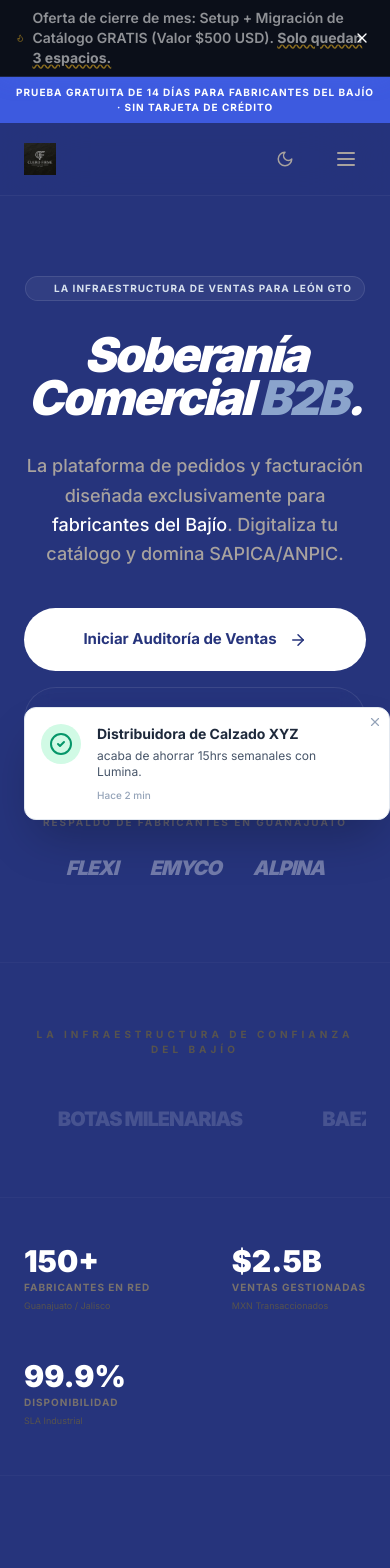
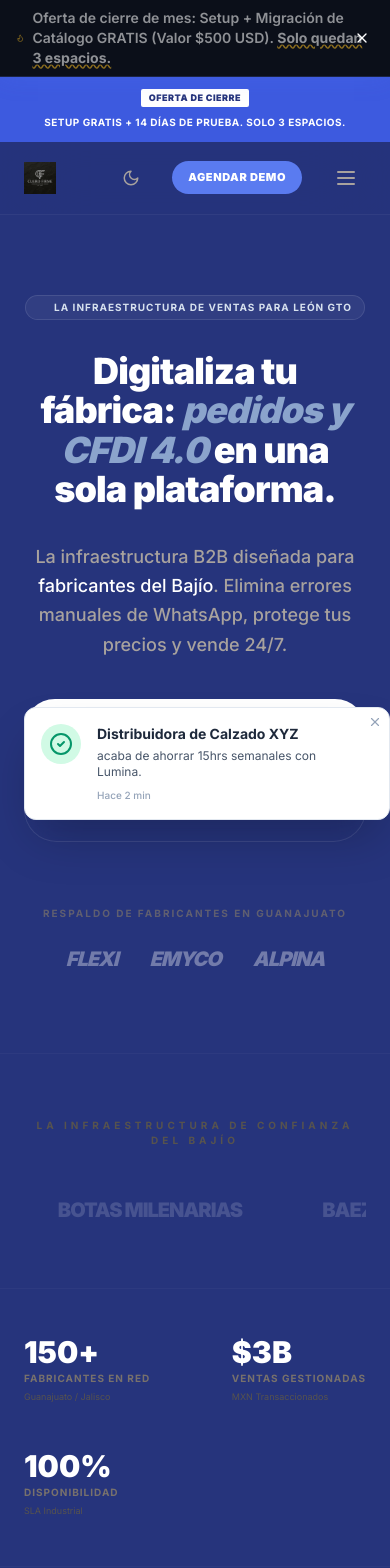
Before and after one commit to Diegolin1/landing, a Next.js app: page / in a window 390 px wide. Shown: the top 1568 px of the page. Built offline with nearby package versions, Linux system fonts and the light colour scheme.

Commit message:
Landing cambio 30/03:

```diff
--- a/src/components/LuminaRefactored.tsx
+++ b/src/components/LuminaRefactored.tsx
@@ -34,7 +34,28 @@
   Sun,
   Moon
 } from "lucide-react";
-import { motion, AnimatePresence } from "framer-motion";
+import { motion, AnimatePresence, useInView, useMotionValue, useTransform, animate } from "framer-motion";
+
+const AnimatedCounter = ({ endValue, prefix = "", suffix = "" }: { endValue: number, prefix?: string, suffix?: string }) => {
+  const count = useMotionValue(0);
+  const rounded = useTransform(count, Math.round);
+  const ref = React.useRef(null);
+  const isInView = useInView(ref, { once: true, margin: "-100px" });
+
+  useEffect(() => {
+    if (isInView) {
+      setTimeout(() => {
+        animate(count, endValue, { duration: 2.5, ease: "easeOut" });
+      }, 300);
+    }
+  }, [count, endValue, isInView]);
+
+  return (
+    <span ref={ref} className="inline-flex">
+      {prefix}<motion.span>{rounded}</motion.span>{suffix}
+    </span>
+  );
+};
 
 const LuminaRefactored = () => {
   const [isMenuOpen, setIsMenuOpen] = useState(false);
@@ -156,10 +177,11 @@
   return (
     <>
       <div className="bg-brand-900 text-stone-300 font-sans antialiased scroll-smooth transition-colors duration-500 overflow-x-hidden">
-        {/* Top Announcement Bar - LinkedIn Style */}
-        <div className="bg-brand-600 px-4 py-2 text-center text-[10px] md:text-xs font-bold tracking-[0.1em] text-white uppercase overflow-hidden relative group cursor-pointer">
+        {/* Top Announcement Bar - Unified Promo */}
+        <div className="bg-brand-600 px-4 py-3 text-center text-[10px] md:text-xs font-bold tracking-[0.05em] text-white uppercase overflow-hidden relative group cursor-pointer flex flex-col sm:flex-row items-center justify-center gap-2">
           <div className="absolute inset-0 bg-gradient-to-r from-transparent via-white/20 to-transparent -translate-x-full group-hover:translate-x-full transition-transform duration-1000"></div>
-          Prueba Gratuita de 14 días para fabricantes del Bajío · Sin tarjeta de crédito
+          <span className="bg-white text-brand-900 px-2 py-0.5 rounded-sm font-black text-[9px] md:text-[10px]">OFERTA DE CIERRE</span>
+          <span>Setup gratis + 14 días de prueba. Solo 3 espacios.</span>
         </div>
 
         {/* Navbar Premium */}
@@ -195,12 +217,12 @@
                 {isDarkMode ? <Sun size={18} /> : <Moon size={18} />}
               </button>
 
-              <div className="hidden sm:flex items-center gap-6">
+              <div className="flex items-center gap-3 sm:gap-6">
                 <button
                   onClick={() => setIsModalOpen(true)}
-                  className="bg-white text-brand-900 px-6 py-2.5 rounded-full font-bold text-[13px] hover:bg-stone-100 transition-all active:scale-95"
+                  className="bg-brand-500 text-white px-4 sm:px-6 py-2 sm:py-2.5 rounded-full font-black text-[11px] sm:text-[13px] hover:bg-brand-400 hover:shadow-[0_0_20px_rgba(0,132,255,0.4)] transition-all active:scale-95 uppercase tracking-wider"
                 >
-                  Agendar Auditoría
+                  Agendar Demo
                 </button>
               </div>
 
@@ -230,12 +252,14 @@
                 <span className="text-[10px] font-bold tracking-widest text-brand-200 uppercase">La Infraestructura de Ventas para León GTO</span>
               </div>
 
-              <h1 className="text-5xl md:text-7xl lg:text-8xl font-black text-white leading-[0.9] mb-8 tracking-tighter italic">
-                Soberanía <br /> Comercial <span className="text-brand-400">B2B</span>.
+              <h1 className="text-4xl md:text-6xl lg:text-7xl font-black text-white leading-[1.1] mb-8 tracking-tight">
+                Digitaliza tu fábrica: <br className="hidden md:block" />
+                <span className="text-brand-400 italic">pedidos y CFDI 4.0</span> <br className="hidden md:block" />
+                en una sola plataforma.
               </h1>
 
               <p className="text-lg md:text-xl text-stone-400 leading-relaxed mb-10 max-w-xl font-medium">
-                La plataforma de pedidos y facturación diseñada exclusivamente para <span className="text-white">fabricantes del Bajío</span>. Digitaliza tu catálogo y domina SAPICA/ANPIC.
+                La infraestructura B2B diseñada para <span className="text-white">fabricantes del Bajío</span>. Elimina errores manuales de WhatsApp, protege tus precios y vende 24/7.
               </p>
 
               <div className="flex flex-col sm:flex-row gap-4 w-full sm:w-auto">
@@ -307,11 +331,11 @@
                   "Arturo Cuervo", "Botas Milenarias", "Baeza & Estrada", "Grupo Alpina", "Flexi", "Emyco",
                   "Arturo Cuervo", "Botas Milenarias", "Baeza & Estrada", "Grupo Alpina", "Flexi", "Emyco"
                 ].map((name, i) => (
-                  <div key={i} className="flex-shrink-0 flex items-center justify-center grayscale opacity-30 hover:grayscale-0 hover:opacity-100 transition-all duration-700">
-                    <span className="text-xl md:text-2xl font-black tracking-tighter text-white/50 hover:text-white cursor-default select-none uppercase">
+                  <a href="#casos-de-exito" key={i} className="flex-shrink-0 flex items-center justify-center grayscale opacity-30 hover:grayscale-0 hover:opacity-100 transition-all duration-300">
+                    <span className="text-xl md:text-2xl font-black tracking-tighter text-white/50 hover:text-brand-400 cursor-pointer select-none uppercase transition-colors">
                       {name}
                     </span>
-                  </div>
+                  </a>
                 ))}
               </div>
             </div>
@@ -322,12 +346,12 @@
         <section className="bg-brand-900 py-12 px-6 border-b border-white/[0.03]">
           <div className="max-w-7xl mx-auto flex flex-wrap justify-between gap-12">
             {[
-              { val: "150+", label: "Fabricantes en Red", sub: "Guanajuato / Jalisco" },
-              { val: "$2.5B", label: "Ventas Gestionadas", sub: "MXN Transaccionados" },
-              { val: "99.9%", label: "Disponibilidad", sub: "SLA Industrial" },
+              { valComponent: <AnimatedCounter endValue={150} suffix="+" />, label: "Fabricantes en Red", sub: "Guanajuato / Jalisco" },
+              { valComponent: <AnimatedCounter endValue={2.5} prefix="$" suffix="B" />, label: "Ventas Gestionadas", sub: "MXN Transaccionados" },
+              { valComponent: <AnimatedCounter endValue={99.9} suffix="%" />, label: "Disponibilidad", sub: "SLA Industrial" },
             ].map((s, i) => (
               <div key={i} className="flex flex-col gap-1">
-                <span className="text-3xl font-black text-white leading-none">{s.val}</span>
+                <span className="text-3xl font-black text-white leading-none">{s.valComponent}</span>
                 <span className="text-[10px] font-bold tracking-widest text-stone-500 uppercase">{s.label}</span>
                 <span className="text-[9px] text-stone-600">{s.sub}</span>
               </div>
@@ -394,20 +418,25 @@
                   name: "Roberto González",
                   role: "Director de Operaciones",
                   company: "Manufactura de Calzado León",
+                  avatar: "https://i.pravatar.cc/150?img=11",
                   text: "En SAPICA pasábamos de pedidos en papel a errores de captura de 3 días. Con Lumina, el pedido entra directo al almacén mientras el cliente sigue en el stand."
                 },
                 {
                   name: "Elena Vázquez",
                   role: "CEO",
                   company: "Textiles del Bajío",
+                  avatar: "https://i.pravatar.cc/150?img=5",
                   text: "La facturación masiva era nuestro dolor más grande. Recuperamos 20 horas hombre a la semana automatizando el CFDI 4.0 directamente de las compras web."
                 }
               ].map((t, i) => (
-                <div key={i} className="glass-premium p-10 rounded-[2rem] flex flex-col justify-between border-white/5">
+                <div key={i} className="glass-premium p-10 rounded-[2rem] flex flex-col justify-between border-white/5 relative group hover:border-brand-500/30 transition-all">
                   <p className="text-stone-300 font-medium leading-relaxed italic mb-8">&ldquo;{t.text}&rdquo;</p>
-                  <div>
-                    <p className="text-white font-bold">{t.name}</p>
-                    <p className="text-[11px] font-bold text-brand-400 uppercase tracking-widest mt-1">{t.role} · {t.company}</p>
+                  <div className="flex items-center gap-4">
+                    <img src={t.avatar} alt={t.name} className="w-12 h-12 rounded-full border-2 border-brand-500/20 grayscale group-hover:grayscale-0 transition-all" />
+                    <div>
+                      <p className="text-white font-bold">{t.name}</p>
+                      <p className="text-[11px] font-bold text-brand-400 uppercase tracking-widest mt-1">{t.role} · {t.company}</p>
+                    </div>
                   </div>
                 </div>
               ))}
@@ -424,11 +453,40 @@
             </div>
 
             <div className="bg-white dark:bg-brand-800 rounded-3xl border border-stone-200 dark:border-stone-700 shadow-glass overflow-hidden relative mb-24">
-              <div className="overflow-x-auto">
+              {/* Mobile View: Stacked Cards */}
+              <div className="flex flex-col gap-6 lg:hidden mb-12">
+                {comparisonData.map((row, i) => (
+                  <div key={i} className="bg-white dark:bg-stone-800 rounded-3xl border border-stone-200 dark:border-stone-700 shadow-glass p-6 group">
+                    <h3 className="font-bold text-lg text-brand-900 dark:text-white mb-6 border-b border-stone-100 dark:border-stone-700 pb-4">
+                      {row.feature}
+                    </h3>
+
+                    <div className="grid grid-cols-2 gap-4">
+                      <div className="flex flex-col items-center justify-center p-4 bg-stone-50/50 dark:bg-stone-900/50 rounded-2xl text-center border border-stone-100 dark:border-stone-700">
+                        <span className="text-[10px] font-bold uppercase text-stone-400 mb-3">WhatsApp</span>
+                        <X className="text-red-500 mb-2 drop-shadow-[0_0_8px_rgba(239,68,68,0.4)]" size={36} strokeWidth={3} />
+                        <span className="text-[13px] text-stone-500 dark:text-stone-400 font-medium leading-tight">{row.traditional}</span>
+                      </div>
+                      <div className="flex flex-col items-center justify-center p-4 bg-brand-50/50 dark:bg-brand-900/20 rounded-2xl text-center border border-brand-100 dark:border-brand-500/20 relative">
+                        <span className="text-[10px] font-bold uppercase text-brand-600 dark:text-brand-400 mb-3">Lumina B2B</span>
+                        <Check className="text-emerald-500 mb-2 drop-shadow-[0_0_12px_rgba(16,185,129,0.5)]" size={36} strokeWidth={3} />
+                        <span className="text-[13px] text-brand-900 dark:text-brand-100 font-bold leading-tight underline decoration-brand-200 decoration-dotted underline-offset-4">{row.lumina}</span>
+
+                        <div className="absolute top-2 right-2 cursor-help" title={row.tooltip}>
+                          <Sparkles size={14} className="text-brand-400" />
+                        </div>
+                      </div>
+                    </div>
+                  </div>
+                ))}
+              </div>
+
+              {/* Desktop View: Interactive Table */}
+              <div className="hidden lg:block overflow-x-auto rounded-t-3xl border-b border-stone-100 dark:border-stone-700">
                 <table className="w-full text-left border-collapse">
                   <thead className="sticky top-0 z-20 bg-stone-50 dark:bg-brand-800 border-b border-stone-200 dark:border-stone-700">
                     <tr>
-                      <th className="p-6 text-sm font-bold uppercase tracking-wider text-stone-500 dark:text-stone-400 w-1/3">Área</th>
+                      <th className="p-6 text-sm font-bold uppercase tracking-wider text-stone-500 dark:text-stone-400 w-1/3">Área de Operación</th>
                       <th className="p-6 text-sm font-bold uppercase tracking-wider text-red-600 w-1/3 text-center">📱 WhatsApp + Excel</th>
                       <th className="p-6 text-sm font-bold uppercase tracking-wider text-brand-600 dark:text-brand-400 w-1/3 text-center bg-brand-500/5">✨ Lumina B2B</th>
                     </tr>
@@ -439,7 +497,7 @@
                         <td className="p-6 font-bold text-brand-800 dark:text-stone-200">{row.feature}</td>
                         <td className="p-6 text-center border-x border-stone-100 dark:border-stone-700 bg-stone-50/30">
                           <div className="flex flex-col items-center gap-2">
-                            <X className="text-red-500 drop-shadow-[0_0_8px_rgba(239,68,68,0.4)]" size={32} strokeWidth={3} />
+                            <X className="text-red-500 drop-shadow-[0_0_8px_rgba(239,68,68,0.4)]" size={40} strokeWidth={3} />
                             <span className="text-sm text-stone-500 dark:text-stone-400 font-medium">{row.traditional}</span>
                           </div>
                         </td>
@@ -449,7 +507,7 @@
                             onMouseEnter={() => setHoveredFeature(i)}
                             onMouseLeave={() => setHoveredFeature(null)}
                           >
-                            <Check className="text-emerald-500 drop-shadow-[0_0_12px_rgba(16,185,129,0.5)]" size={32} strokeWidth={3} />
+                            <Check className="text-emerald-500 drop-shadow-[0_0_12px_rgba(16,185,129,0.5)]" size={40} strokeWidth={3} />
                             <span className="text-sm text-brand-900 dark:text-brand-100 font-bold underline decoration-brand-200 decoration-dotted underline-offset-4">{row.lumina}</span>
 
                             <AnimatePresence>
@@ -622,6 +680,11 @@
                   <p className="text-5xl font-black text-white">$1,199 <span className="text-sm text-stone-500">MXN/mes</span></p>
                 </div>
 
+                <div className="mb-8 p-4 rounded-2xl bg-emerald-500/5 border border-emerald-500/10">
+                  <p className="text-xs text-emerald-400 font-bold">🎯 Resultado esperado:</p>
+                  <p className="text-sm text-stone-300 mt-1 font-medium">Digitaliza tu catálogo y recibe pedidos 24/7 sin intervención manual.</p>
+                </div>
+
                 <ul className="space-y-4 mb-12 flex-1">
                   {["Catálogo Digital (Gate B2B)", "Hasta 100 productos", "1 Vendedor Master", "Levantamiento de Pedidos", "Soporte Vía Chat"].map((item, i) => (
                     <li key={i} className="flex gap-3 text-sm text-stone-400 font-medium">
@@ -654,6 +717,11 @@
                   <p className="text-5xl font-black text-white">$2,499 <span className="text-sm text-stone-500">MXN/mes</span></p>
                 </div>
 
+                <div className="mb-8 p-4 rounded-2xl bg-brand-500/10 border border-brand-500/20">
+                  <p className="text-xs text-brand-400 font-bold">🎯 Resultado esperado:</p>
+                  <p className="text-sm text-stone-200 mt-1 font-medium">Recupera <span className="font-black text-white">+20 horas al mes</span> en facturación y reduce errores de surtido al 1%.</p>
+                </div>
+
                 <ul className="space-y-4 mb-12 flex-1">
                   {["Productos Ilimitados", "CRM de 5 Vendedores", "Facturación CFDI 4.0 Nativa", "Configuración SAPICA/ANPIC", "Capacitación en Fábrica"].map((item, i) => (
                     <li key={i} className="flex gap-3 text-sm text-stone-300 font-bold">
@@ -665,7 +733,7 @@
 
                 <button
                   onClick={() => setIsModalOpen(true)}
-                  className="w-full h-14 rounded-full bg-brand-500 text-white font-black text-sm hover:bg-brand-400 transition-all uppercase tracking-wider"
+                  className="w-full h-14 rounded-full bg-brand-500 text-white font-black text-sm hover:bg-brand-400 hover:shadow-[0_0_30px_rgba(0,132,255,0.4)] transition-all uppercase tracking-wider"
                 >
                   Dominar Mercado
                 </button>
@@ -682,6 +750,11 @@
 
                 <div className="mb-10">
                   <p className="text-5xl font-black text-white">$4,999 <span className="text-sm text-stone-500">MXN/mes</span></p>
+                </div>
+
+                <div className="mb-8 p-4 rounded-2xl bg-stone-700/30 border border-stone-600/30">
+                  <p className="text-xs text-stone-400 font-bold">🎯 Resultado esperado:</p>
+                  <p className="text-sm text-stone-300 mt-1 font-medium">Conecta Lumina con tu ERP y <span className="text-white font-black">gestiona toda la cadena</span> de ventas sin fricciones.</p>
                 </div>
 
                 <ul className="space-y-4 mb-12 flex-1">
@@ -777,46 +850,65 @@
 
         {/* Footer */}
         <footer className="bg-brand-950 py-24 px-6 border-t border-white/[0.03]">
-          <div className="max-w-7xl mx-auto grid grid-cols-1 md:grid-cols-2 lg:grid-cols-4 gap-16">
-            <div className="space-y-8">
+          <div className="max-w-7xl mx-auto grid grid-cols-2 md:grid-cols-3 lg:grid-cols-5 gap-12 lg:gap-16">
+            <div className="col-span-2 md:col-span-3 lg:col-span-2 space-y-8">
               <div className="text-2xl font-black tracking-tighter text-white uppercase italic">
                 Lumina <span className="text-brand-500">B2B</span>
               </div>
-              <p className="text-stone-500 text-sm font-medium">La infraestructura comercial definitiva para la industria del Bajío.</p>
+              <p className="text-stone-500 text-sm font-medium max-w-xs leading-relaxed">La infraestructura comercial definitiva para fabricantes que quieren crecer sin límites tecnológicos.</p>
+              <div className="flex gap-5">
+                <Linkedin size={18} className="text-stone-600 hover:text-brand-400 transition-colors cursor-pointer" />
+                <Instagram size={18} className="text-stone-600 hover:text-brand-400 transition-colors cursor-pointer" />
+                <Youtube size={18} className="text-stone-600 hover:text-brand-400 transition-colors cursor-pointer" />
+              </div>
             </div>
 
-            <div className="space-y-6">
-              <p className="text-[10px] font-bold tracking-widest text-stone-400 uppercase">Explora</p>
-              <ul className="space-y-4 text-stone-500 text-sm font-medium">
-                <li><a href="#" className="hover:text-white transition-colors">Infraestructura</a></li>
-                <li><a href="#" className="hover:text-white transition-colors">Planes</a></li>
-                <li><a href="#" className="hover:text-white transition-colors">Blog Industrial</a></li>
+            <div className="space-y-5">
+              <p className="text-[10px] font-black tracking-widest text-stone-400 uppercase">Producto</p>
+              <ul className="space-y-3 text-stone-500 text-sm font-medium">
+                <li><a href="#features" className="hover:text-white transition-colors">Infraestructura</a></li>
+                <li><a href="#comparativa" className="hover:text-white transition-colors">Diferencial B2B</a></li>
+                <li><a href="#pricing" className="hover:text-white transition-colors">Planes</a></li>
+                <li><a href="#" className="hover:text-white transition-colors">Changelog</a></li>
               </ul>
             </div>
 
-            <div className="space-y-6">
-              <p className="text-[10px] font-bold tracking-widest text-stone-400 uppercase">Legal</p>
-              <ul className="space-y-4 text-stone-500 text-sm font-medium">
-                <li><a href="#" className="hover:text-white transition-colors">Privacidad</a></li>
-                <li><a href="#" className="hover:text-white transition-colors">Términos de Servicio</a></li>
+            <div className="space-y-5">
+              <p className="text-[10px] font-black tracking-widest text-stone-400 uppercase">Recursos</p>
+              <ul className="space-y-3 text-stone-500 text-sm font-medium">
+                <li><a href="/blog" className="hover:text-white transition-colors">Blog Industrial</a></li>
+                <li><a href="#" className="hover:text-white transition-colors">Casos de Éxito</a></li>
+                <li><a href="#" className="hover:text-white transition-colors">Guía SAPICA/ANPIC</a></li>
+                <li><a href="#" className="hover:text-white transition-colors">Soporte</a></li>
               </ul>
             </div>
 
-            <div className="space-y-6">
-              <p className="text-[10px] font-bold tracking-widest text-stone-400 uppercase">Contacto</p>
-              <p className="text-stone-500 text-sm font-medium">León, Guanajuato, México</p>
-              <p className="text-white font-black">hola@luminab2b.com</p>
+            <div className="space-y-5">
+              <p className="text-[10px] font-black tracking-widest text-stone-400 uppercase">Contacto</p>
+              <ul className="space-y-3 text-sm">
+                <li className="text-stone-500 font-medium">León, Guanajuato, México</li>
+                <li><a href="mailto:hola@luminab2b.com" className="text-white font-black hover:text-brand-400 transition-colors">hola@luminab2b.com</a></li>
+                <li>
+                  <a
+                    href="#"
+                    onClick={() => setIsModalOpen(true)}
+                    className="inline-flex items-center gap-2 bg-brand-500/10 border border-brand-500/20 text-brand-400 px-3 py-1.5 rounded-full text-xs font-bold hover:bg-brand-500/20 transition-all"
+                  >
+                    📅 Agendar Demo
+                  </a>
+                </li>
+                <li className="text-[10px] font-bold uppercase text-stone-600 pt-2">Legal</li>
+                <li><a href="#" className="text-stone-600 hover:text-white transition-colors text-xs">Privacidad</a></li>
+                <li><a href="#" className="text-stone-600 hover:text-white transition-colors text-xs">Términos</a></li>
+              </ul>
             </div>
           </div>
 
-          <div className="max-w-7xl mx-auto mt-24 pt-8 border-t border-white/[0.03] flex flex-col md:flex-row justify-between items-center gap-6">
+          <div className="max-w-7xl mx-auto mt-16 pt-8 border-t border-white/[0.03] flex flex-col md:flex-row justify-between items-center gap-6">
             <p className="text-[10px] text-stone-600 font-bold uppercase tracking-widest">© 2026 Lumina B2B Systems · Todos los derechos reservados</p>
-            <div className="flex gap-6">
-              <Linkedin size={18} className="text-stone-600 hover:text-white transition-colors cursor-pointer" />
-              <Instagram size={18} className="text-stone-600 hover:text-white transition-colors cursor-pointer" />
-            </div>
           </div>
         </footer>
+
 
         {/* Lead Capture Modal */}
         <AnimatePresence>
```
